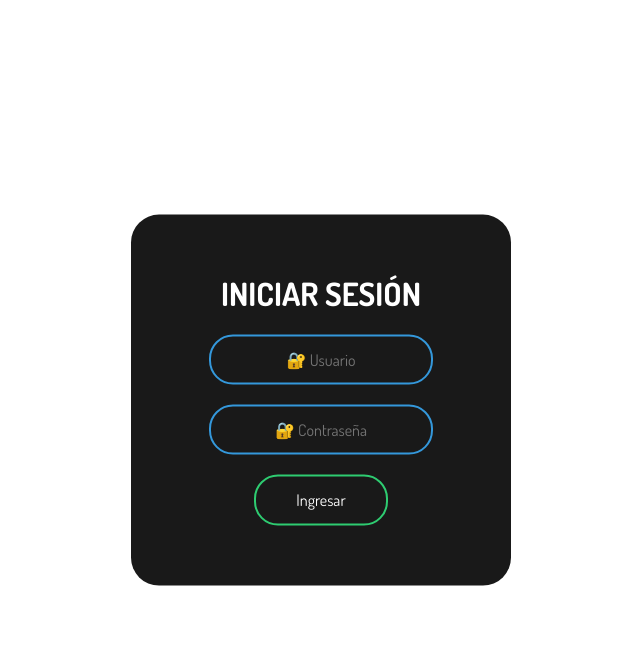
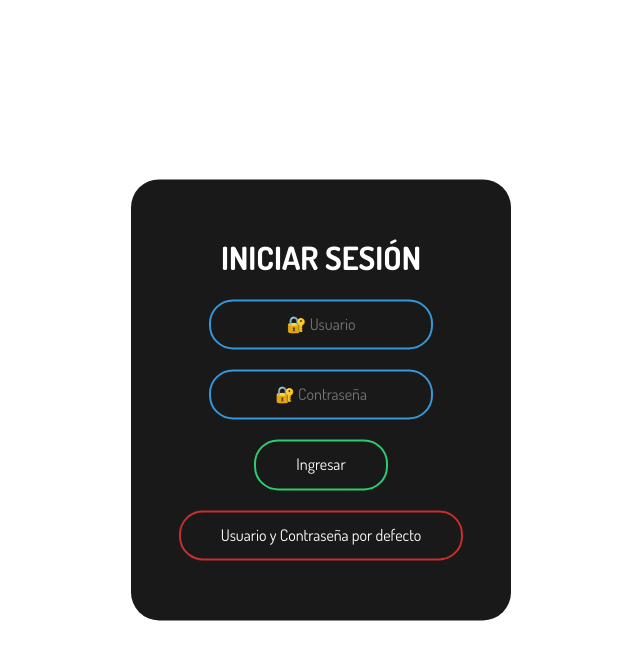
Before and after one commit to freddyjosias/webbuengustoperuano, a PHP site: page / in a window 1280 px wide. Shown: the top 660 px of the page, without its empty margins (319-959 px from the left). Run offline with PHP 8.4, Linux system fonts and the light colour scheme.

Commit message:
usuario y contra por defecto

```diff
--- a/css/login.css
+++ b/css/login.css
@@ -64,3 +64,12 @@
     cursor: pointer;
     background: #2ecc71;
 }
+
+.box-login input[name = "xdefecto"] {
+    border: 2px solid #c72f2f;
+}
+
+.box-login input[name = "xdefecto"]:hover {
+    cursor: pointer;
+    background: #c72f2f;
+}
--- a/index.php
+++ b/index.php
@@ -92,6 +92,7 @@
             <input type="text" placeholder="&#128272; Usuario" name="usuario">
             <input type="password" placeholder="&#128272; Contraseña" name="clave">
             <input type="submit" value="Ingresar" name="login">
+            <input type="submit" value="Usuario y Contraseña por defecto" name="xdefecto">
         </form>
 
     <?php
@@ -124,6 +125,23 @@
             }
         }
 
+        if (isset($_POST['xdefecto'])) {
+            $consultaAdmi = 'SELECT * FROM usuario_encargado';
+            $resultadosAdmi = mysqli_query($conexionDB, $consultaAdmi);
+            $usuarioAdmi = "admin";
+            $claveAdmi = "admin";
+            while($row = mysqli_fetch_assoc($resultadosAdmi)) {
+                if ($row['emailencargado'] == $usuarioAdmi && $row['contrasenae'] == $claveAdmi) {
+                    $_SESSION['idusuario'] = $row['idusuario_encargado'];
+                    $_SESSION['email'] = $row['emailencargado'];
+                    $_SESSION['nombreencargado'] = $row['nombreencargado'];
+                    $_SESSION['apellidoencargado'] = $row['nombreencargado'];
+                }
+            } mysqli_free_result($resultados);
+
+            header('Location: index.php');
+        }
+
     } ?>
     <script src="js/jquery-3.5.1.min.js"></script>
     <script src="js/slider.js"></script>
```
